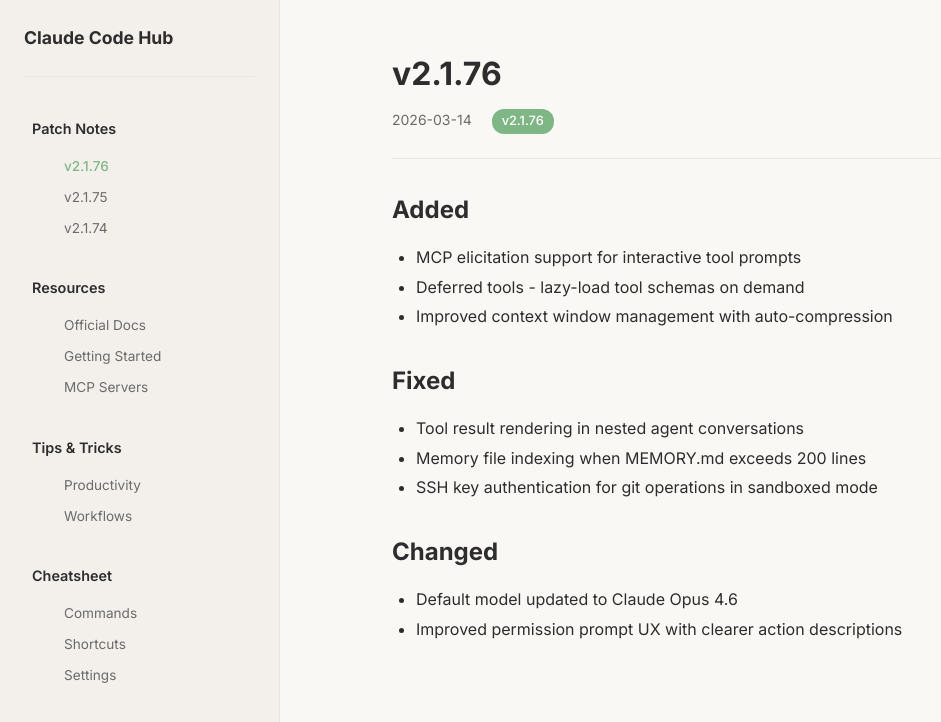
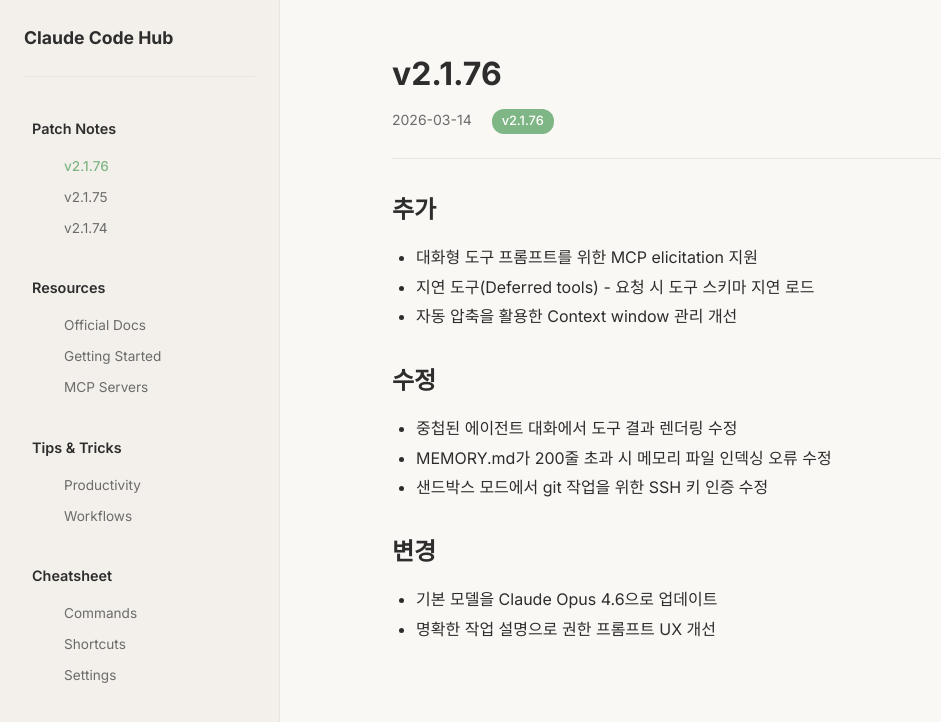
Before and after one commit to picpal/claude-code-hub, a Jekyll site: the page built from pages/patch-notes/2026-03-14-v2.1.76.md, in a window 1280 px wide. Shown: the top 722 px of the page, without its empty margins (0-941 px from the left). Built offline with Jekyll 4.4.1, drawn with Linux system fonts in a browser that asks for light colours.

Commit message:
Translate patch notes to Korean
- Translate v2.1.74, v2.1.75, v2.1.76 patch notes to Korean
- Section headers: Added→추가, Fixed→수정, Changed→변경
- Technical terms (MCP, Git, SSH, Claude) kept in English
- Front matter preserved unchanged

Co-Authored-By: Claude Opus 4.6 (1M context) <noreply@anthropic.com>

```diff
--- a/pages/patch-notes/2026-03-14-v2.1.76.md
+++ b/pages/patch-notes/2026-03-14-v2.1.76.md
@@ -6,16 +6,16 @@ version: "2.1.76"
 permalink: /pages/patch-notes/2026-03-14-v2.1.76/
 ---
 
-## Added
-- MCP elicitation support for interactive tool prompts
-- Deferred tools - lazy-load tool schemas on demand
-- Improved context window management with auto-compression
+## 추가
+- 대화형 도구 프롬프트를 위한 MCP elicitation 지원
+- 지연 도구(Deferred tools) - 요청 시 도구 스키마 지연 로드
+- 자동 압축을 활용한 Context window 관리 개선
 
-## Fixed
-- Tool result rendering in nested agent conversations
-- Memory file indexing when MEMORY.md exceeds 200 lines
-- SSH key authentication for git operations in sandboxed mode
+## 수정
+- 중첩된 에이전트 대화에서 도구 결과 렌더링 수정
+- MEMORY.md가 200줄 초과 시 메모리 파일 인덱싱 오류 수정
+- 샌드박스 모드에서 git 작업을 위한 SSH 키 인증 수정
 
-## Changed
-- Default model updated to Claude Opus 4.6
-- Improved permission prompt UX with clearer action descriptions
+## 변경
+- 기본 모델을 Claude Opus 4.6으로 업데이트
+- 명확한 작업 설명으로 권한 프롬프트 UX 개선
```
Also changed, not shown: pages/patch-notes/2026-03-12-v2.1.74.md (+6 -6 lines), pages/patch-notes/2026-03-13-v2.1.75.md (+8 -8 lines).
